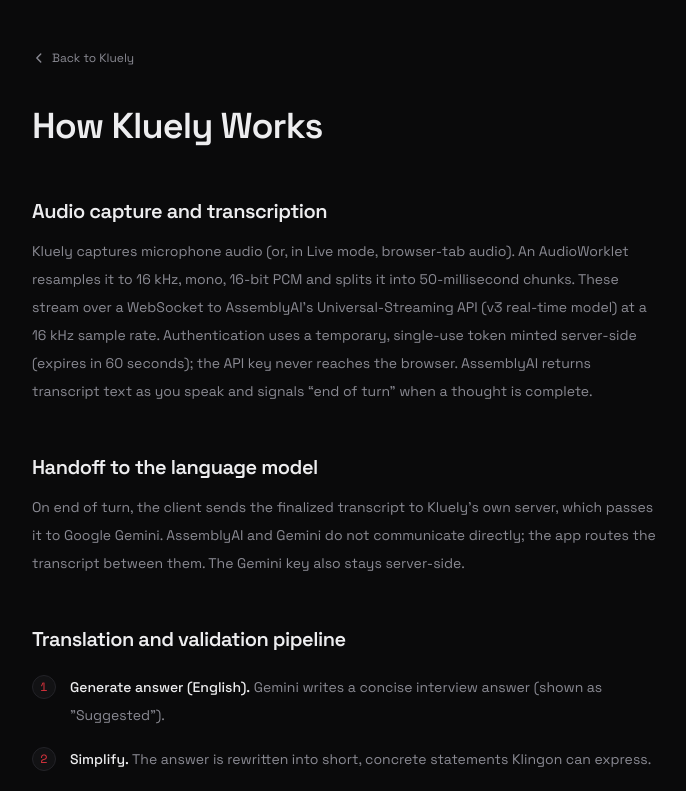
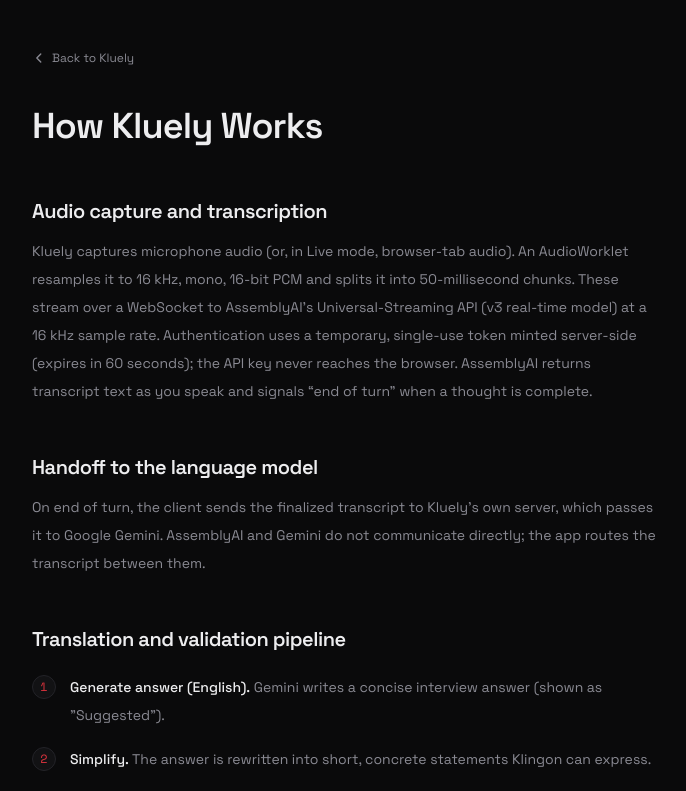
Before and after one commit to slackysoba/kluely, a Next.js app: page /how-it-works in a window 1280 px wide. Shown: the top 791 px of the page, without its empty margins (296-982 px from the left). Built offline with nearby package versions, Linux system fonts and the light colour scheme; no server answers.

Commit message:
Removed awkward sentence in info section

```diff
--- a/app/how-it-works/page.tsx
+++ b/app/how-it-works/page.tsx
@@ -104,7 +104,7 @@
         On end of turn, the client sends the finalized transcript to
         Kluely&apos;s own server, which passes it to Google Gemini. AssemblyAI
         and Gemini do not communicate directly; the app routes the transcript
-        between them. The Gemini key also stays server-side.
+        between them.
       </p>
 
       <SectionHeading>Translation and validation pipeline</SectionHeading>
```
